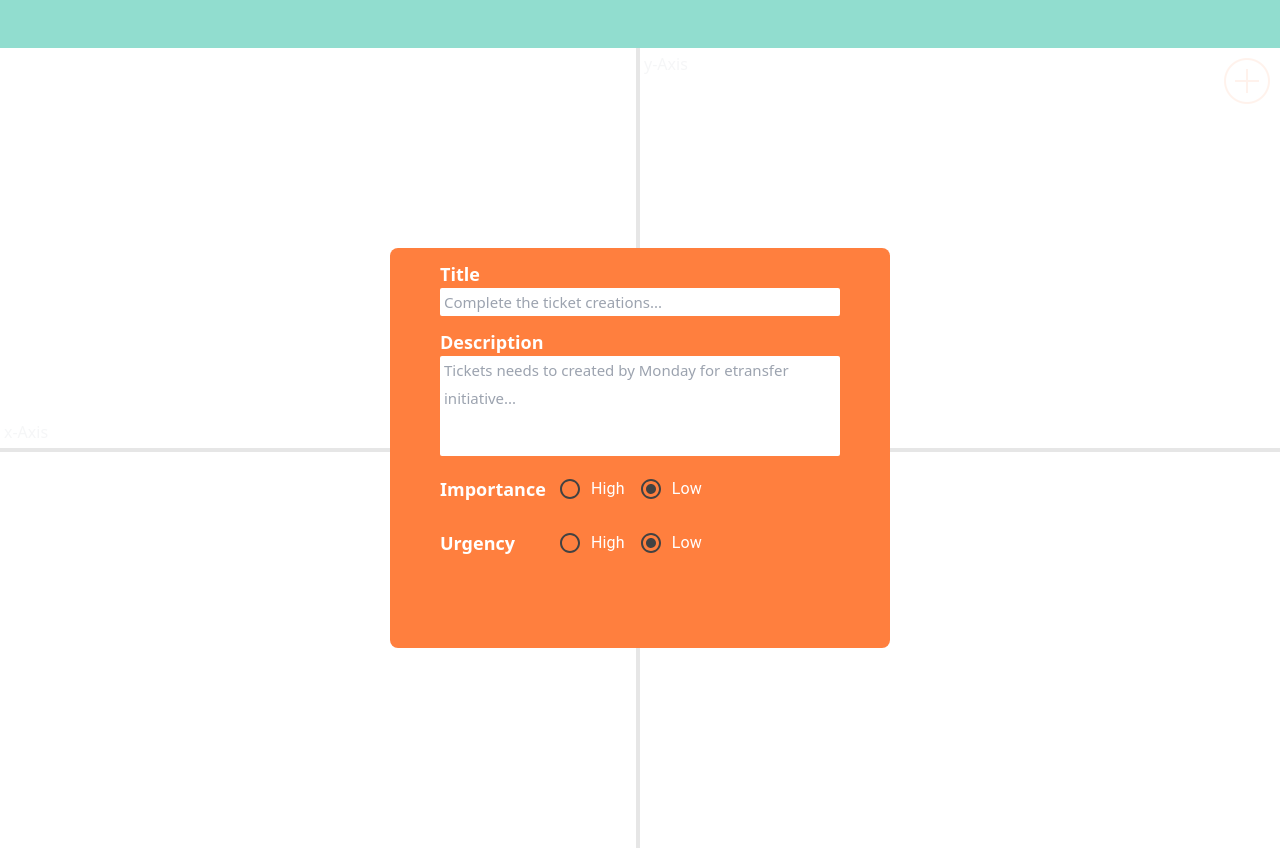
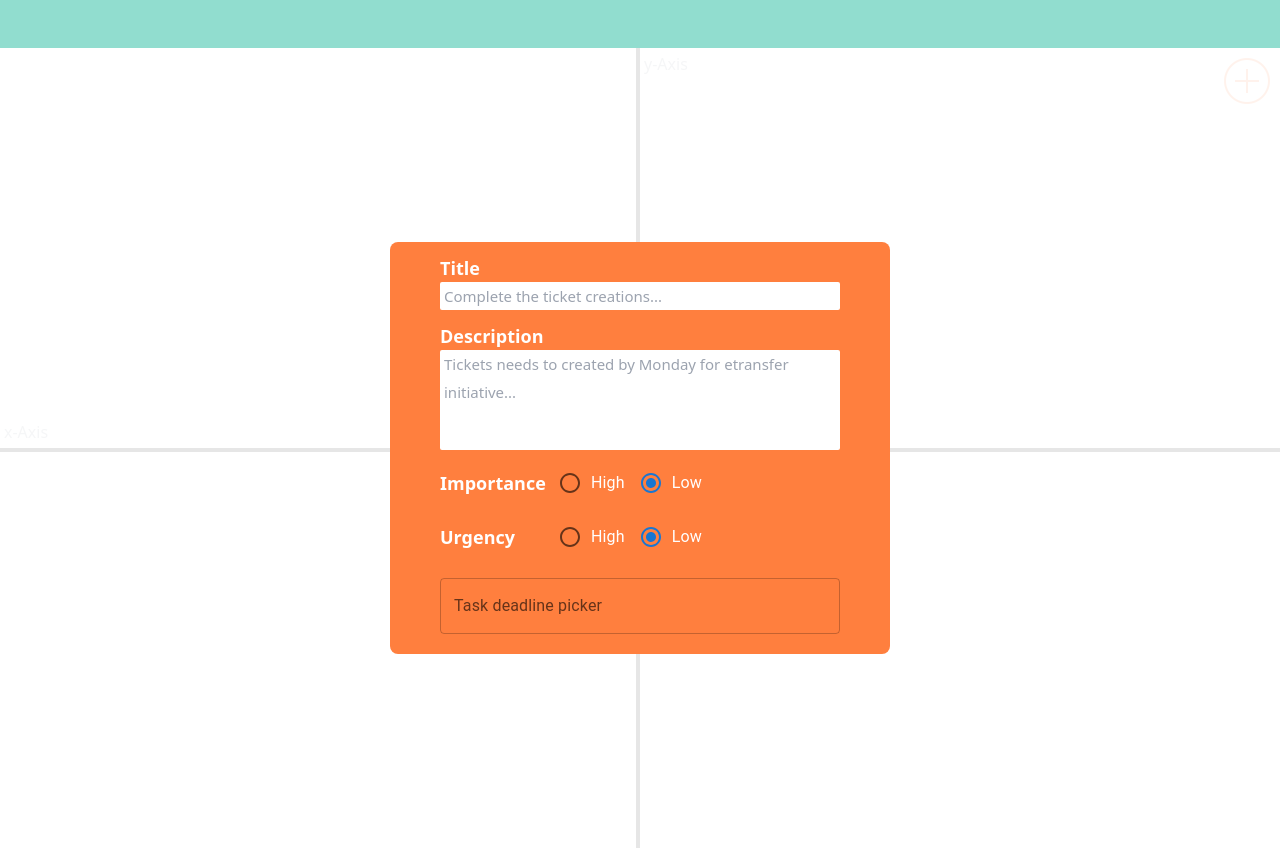
Before and after one commit to Tarunpreetsingh16/quadrants, a Next.js app: page /pages/mainPage in a window 1280 px wide. Built offline with nearby package versions, Linux system fonts and the light colour scheme.

Commit message:
add date picker for a new task

```diff
--- a/package.json
+++ b/package.json
@@ -12,6 +12,8 @@
     "@emotion/react": "11.11.4",
     "@emotion/styled": "11.11.5",
     "@mui/material": "5.15.21",
+    "@mui/x-date-pickers": "7.8.0",
+    "dayjs": "1.11.11",
     "next": "14.2.4",
     "react": "18",
     "react-dom": "18"
--- a/src/app/pages/mainPage/css/style.css
+++ b/src/app/pages/mainPage/css/style.css
@@ -7,7 +7,6 @@
 }
 
 .modal {
-    @apply h-[400px];
     @apply w-[500px];
     @apply rounded-lg;
     @apply text-lg;
--- a/src/app/pages/mainPage/page.tsx
+++ b/src/app/pages/mainPage/page.tsx
@@ -15,12 +15,6 @@ export default function MainPage() {
             <Header />
             <div className="quadrantSheet flex h-screen relative">
                 <Quadrant/>
-                {/* {
-                    showContextMenu
-                        ? <CustomContextMenu xPos={xPos} yPos={yPos}
-                            animationClass={showContextMenu ? "animate__zoomIn" : "animate__zoomOut"}/>
-                        : null
-                } */}
                 <div className="w-[3] absolute right-2 top-2">
                     <Image src={plusImage} className="w-[100%] cursor-pointer" alt="Add a task" />
                 </div>
--- a/src/app/pages/mainPage/pageComponents/newTask.tsx
+++ b/src/app/pages/mainPage/pageComponents/newTask.tsx
@@ -1,6 +1,7 @@
 import Input from "@/app/ui/input";
 import { FormControlLabel, Radio, RadioGroup } from "@mui/material";
-import { grey, pink, red, yellow } from "@mui/material/colors";
+import { DateTimePicker, LocalizationProvider } from "@mui/x-date-pickers";
+import { AdapterDayjs } from '@mui/x-date-pickers/AdapterDayjs'
 
 export default function () {
     return (
@@ -27,6 +28,11 @@ export default function () {
                             <label className="w-[120px] self-center">Urgency</label>
                             <ScaleRadioGroup/>
                         </div>
+                        <div className="my-3 flex flex-col justify-start content-start my-5">
+                            <LocalizationProvider dateAdapter={AdapterDayjs}>
+                                <DateTimePicker label="Task deadline picker" />
+                            </LocalizationProvider>
+                        </div>
                     </div>
                 </div>
             </div>
@@ -44,20 +50,10 @@ const ScaleRadioGroup = () => {
             name="row-radio-buttons-group"
         >
             <FormControlLabel value="high" control={
-                <Radio sx={{
-                    color: grey[800],
-                    '&.Mui-checked': {
-                        color: grey[800]
-                    },
-                }}/>
+                <Radio />
             } label="High" />
             <FormControlLabel value="female" control={
-                <Radio sx={{
-                    color: grey[800],
-                    '&.Mui-checked': {
-                        color: grey[800]
-                    },
-                }}/>
+                <Radio />
             } label="Low" />
         </RadioGroup>
     )
```
Also changed, not shown: 1 other file (tests, documents, lock files or other folders).
